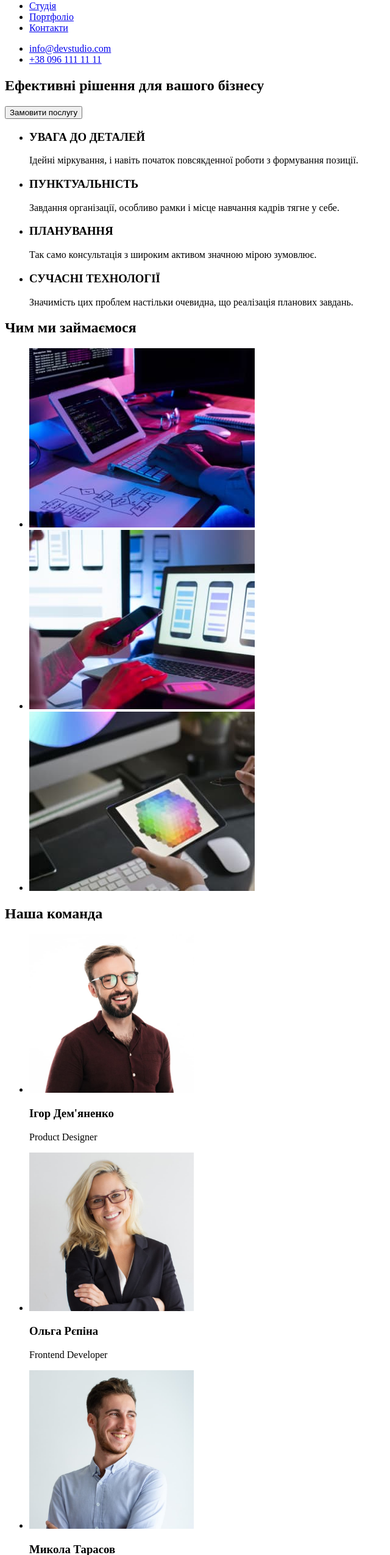
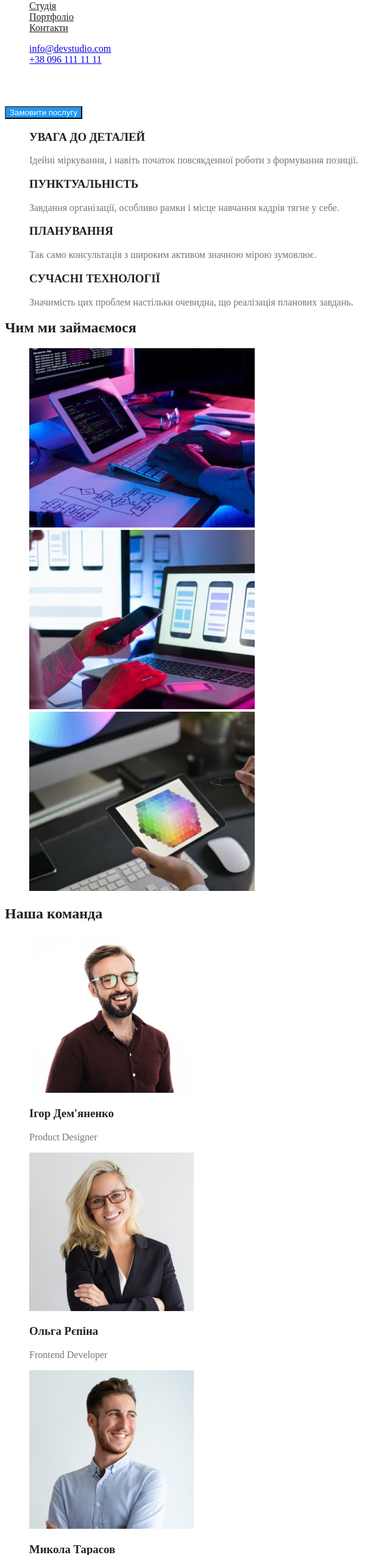
Before and after one commit to GrinevichGrisha/goit-markup-hw-02, a plain HTML site: page index.html in a window 1280 px wide. Shown: the part 41-2591 px from the top of the page at 61% size, without its empty margins (0-640 px from the left). Drawn offline with Linux system fonts and the light colour scheme.

Commit message:
HomeWork 2

```diff
--- /dev/null
+++ b/css/styles.css
@@ -0,0 +1,66 @@
+/* TODO палітра кольорів макету
+- #000000
+- #2196F3
+- #212121
+- #757575
+- #FFFFFF
+- #F5F4FA */
+
+.body {
+  background-color: #ffffff;
+  color: #212121;
+}
+
+li {
+  list-style: none;
+}
+
+.logo {
+  color: #000000;
+}
+
+.logo:hover {
+  color: #2196f3;
+}
+
+.logohead {
+  color: #2196f3;
+}
+
+/*? Site nav*/
+.site-nav .link {
+  color: #212121;
+}
+
+.site-nav .link:hover,
+.site-nav .link:focus {
+  color: #2196f3;
+}
+
+/*? Шапка */
+.hero-title {
+  color: #ffffff;
+}
+
+.btn {
+  background-color: #2196f3;
+  color: #ffffff;
+}
+
+/*? features особливості*/
+.section-title {
+  color: #212121;
+}
+
+.section-text {
+  color: #757575;
+}
+
+/*? our team */
+.employee-name {
+  color: #212121;
+}
+
+.specialization {
+  color: #757575;
+}
--- a/index.html
+++ b/index.html
@@ -6,55 +6,59 @@
     <meta http-equiv="X-UA-Compatible" content="IE=edge">
     <meta name="viewport" content="width=device-width, initial-scale=1.0">
     <title>WebStudio</title>
+    <link rel="stylesheet" href="./css/styles.css">
 </head>
 
 <body>
     <!--Верхня лінія-->
-    <header>
+    <header class="page-header">
         <nav>
-            <a href="./index.html" lang="en"><span>Web</span>Studio</a>
-            <ul>
-                <li><a href="#">Студія</a></li>
-                <li><a href="#">Портфоліо</a></li>
-                <li><a href="#">Контакти</a></li>
+            <a href="./index.html" lang="en" class="logo"><span class="logohead">Web</span>Studio</a>
+            <ul class="site-nav list">
+                <li><a href="#" class="link">Студія</a></li>
+                <li><a href="./portfolio.html" class="link">Портфоліо</a></li>
+                <li><a href="#" class="link">Контакти</a></li>
             </ul>
         </nav>
-        <ul>
+        <ul class="auth-nav">
             <li><a href="mailto:info@devstudio.com">info@devstudio.com</a></li>
             <li><a href="tel:+380961111111">+38 096 111 11 11</a></li>
         </ul>
     </header>
     <!--Шапка-->
     <main>
-        <section>
-            <h1>Ефективні рішення для вашого бізнесу</h1>
-            <button type="button">Замовити послугу</button>
+        <section class="hero">
+            <h1 class="hero-title">Ефективні рішення для вашого бізнесу</h1>
+            <button type="button" class="btn">Замовити послугу</button>
         </section>
         <!--Особливості-->
-        <section>
-            <!--<h2>Переваги нашої компанії</h2>-->
+        <section class="section">
+            <!--<h2">Переваги нашої компанії</h2>-->
             <ul>
                 <li>
-                    <h3>УВАГА ДО ДЕТАЛЕЙ</h3>
-                    <p>Ідейні міркування, і навіть початок повсякденної роботи з формування позиції.</p>
+                    <h3 class="section-title">УВАГА ДО ДЕТАЛЕЙ</h3>
+                    <p class="section-text">Ідейні міркування, і навіть початок повсякденної роботи з формування
+                        позиції.</p>
                 </li>
                 <li>
-                    <h3>ПУНКТУАЛЬНІСТЬ</h3>
-                    <p>Завдання організації, особливо рамки і місце навчання кадрів тягне у себе.</p>
+                    <h3 class="section-title">ПУНКТУАЛЬНІСТЬ</h3>
+                    <p class="section-text">Завдання організації, особливо рамки і місце навчання кадрів тягне у себе.
+                    </p>
                 </li>
                 <li>
-                    <h3>ПЛАНУВАННЯ</h3>
-                    <p>Так само консультація з широким активом значною мірою зумовлює.</p>
+                    <h3 class="section-title">ПЛАНУВАННЯ</h3>
+                    <p class="section-text">Так само консультація з широким активом значною мірою зумовлює.</p>
                 </li>
                 <li>
-                    <h3>СУЧАСНІ ТЕХНОЛОГІЇ</h3>
-                    <p>Значимість цих проблем настільки очевидна, що реалізація планових завдань.</p>
+                    <h3 class="section-title">СУЧАСНІ ТЕХНОЛОГІЇ</h3>
+                    <p class="section-text">Значимість цих проблем настільки очевидна, що реалізація планових завдань.
+                    </p>
                 </li>
             </ul>
         </section>
         <!--Чим ми займаємося-->
-        <section>
-            <h2>Чим ми займаємося</h2>
+        <section class="section">
+            <h2 class="section-title">Чим ми займаємося</h2>
             <ul>
                 <li><img src="./images/box_1.jpg" alt="Чоловік працює на робочому місці з планшетом та клавіатурою"
                         width="370" height="294">
@@ -65,34 +69,35 @@
             </ul>
         </section>
         <!--Наша команда-->
-        <section>
-            <h2>Наша команда</h2>
+        <section class="section">
+            <h2 class="section-title">Наша команда</h2>
             <ul>
                 <li>
                     <img src="./images/Igor_Demyanenko.jpg" alt="Фото молодого чоловіка" width="270" height="260">
-                    <h3>Ігор Дем'яненко</h3>
-                    <p lang="en">Product Designer</p>
+                    <h3 class="employee-name">Ігор Дем'яненко</h3>
+                    <p lang="en" class="specialization">Product Designer</p>
                 </li>
                 <li>
                     <img src="./images/Olga_Repina.jpg" alt="Фото молодої дівчини" width="270" height="260">
-                    <h3>Ольга Рєпіна</h3>
-                    <p lang="en">Frontend Developer</p>
+                    <h3 class="employee-name">Ольга Рєпіна</h3>
+                    <p lang="en" class="specialization">Frontend Developer</p>
                 </li>
                 <li>
                     <img src="./images/Mikola_Tarasov.jpg" alt="Фото молодого чоловіка" width="270" height="260">
-                    <h3>Микола Тарасов</h3>
-                    <p lang="en">Marketing</p>
+                    <h3 class="employee-name">Микола Тарасов</h3>
+                    <p lang="en" class="specialization">Marketing</p>
                 </li>
                 <li>
                     <img src="./images/Michailo_Ermakov.jpg" alt="Фото молодого чоловіка" width="270" height="260">
-                    <p lang="en">UI Designer</p>
+                    <h3 class="employee-name">Михайло Єрмаков</h3>
+                    <p lang="en" class="specialization">UI Designer</p>
                 </li>
             </ul>
         </section>
 
     </main>
     <footer>
-        <a href="./index.html" lang="en"><span>Web</span>Studio</a>
+        <a href="./index.html" lang="en" class="logo"><span class="logohead">Web</span>Studio</a>
         <address>
             <ul>
                 <li>
```
Also changed, not shown: portfolio.html (+15 -0 lines).
